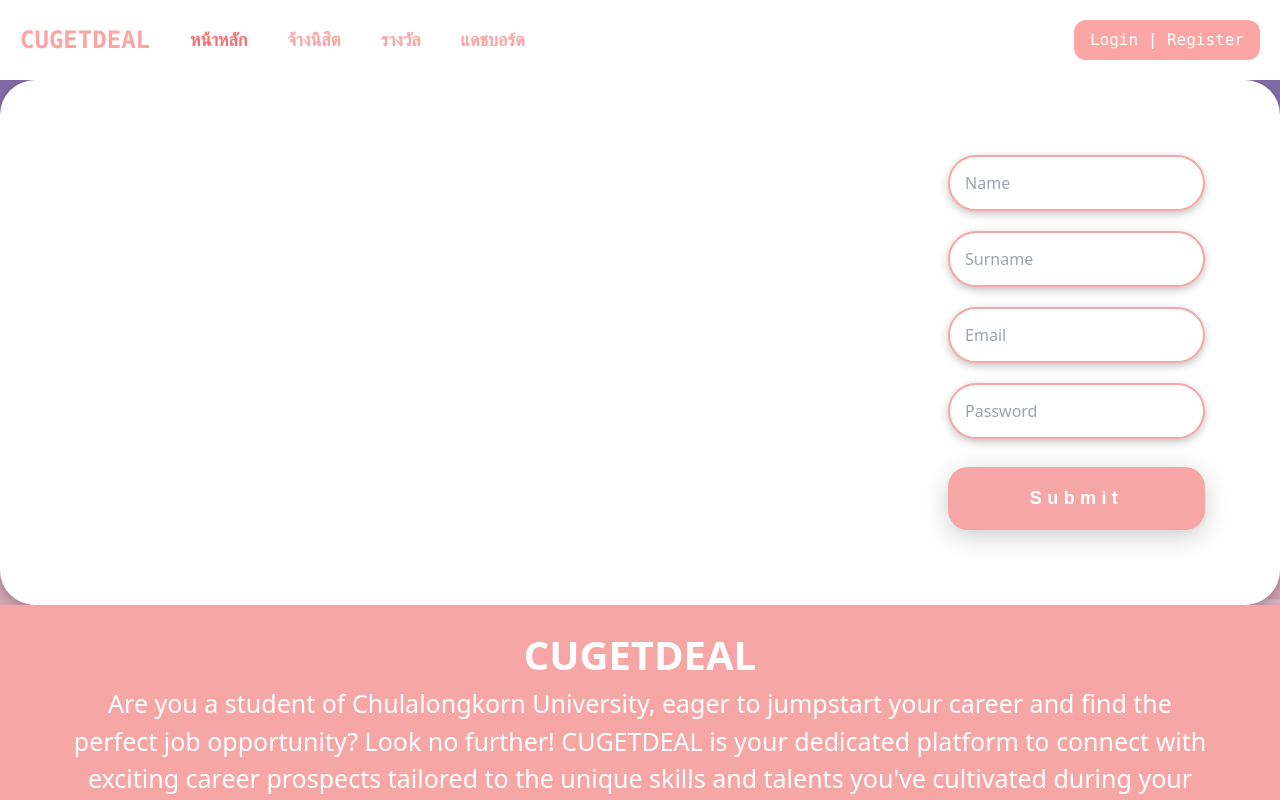
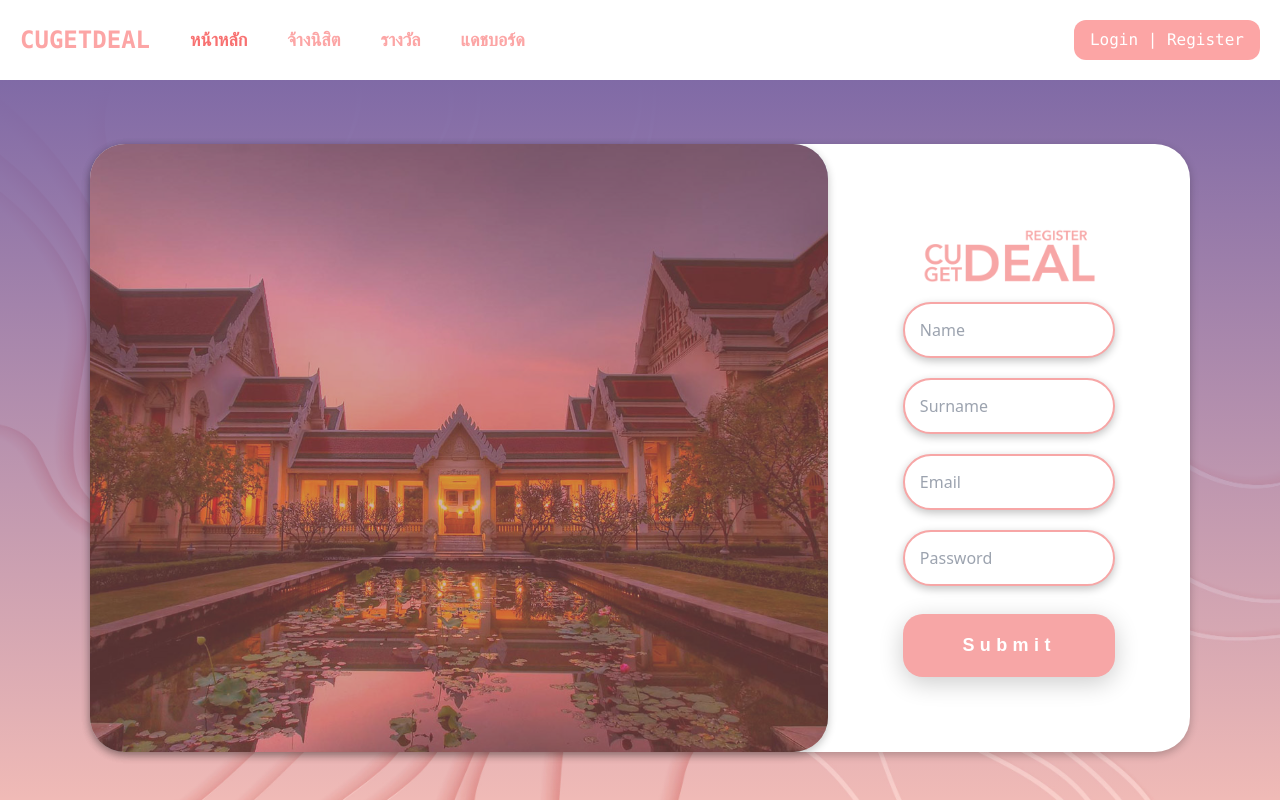
Before and after one commit to punchanabu/CUGETDEAL, a React (Create React App) app in the folder client/: page /register in a window 1280 px wide. Shown: the top 800 px of the page. Built offline with nearby package versions, Linux system fonts and the light colour scheme.

Commit message:
register css again

```diff
--- a/client/src/page/Register/Register.css
+++ b/client/src/page/Register/Register.css
@@ -1,4 +1,4 @@
-#bgall{
+#bgallz{
     width: 100%;
     height: 100vh;
     position: relative;
```
